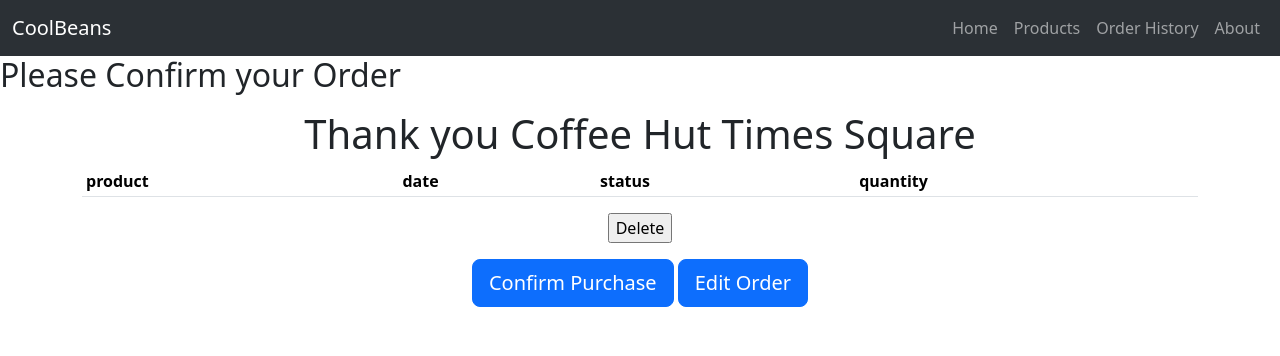
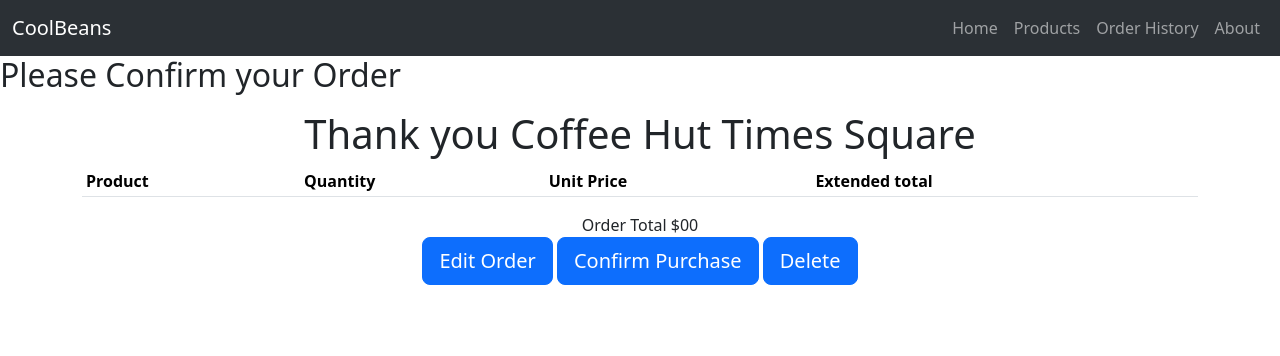
Before and after one commit to melville1/coolbeans, a Django app: page /confirmation/1 in a window 1280 px wide. Shown: the top 356 px of the page. Run offline with Django 4.2, Linux system fonts and the light colour scheme; data comes from the database, SQL or seed files in the repository; data that the repository does not hold is empty.

Commit message:
confirmation html

```diff
--- a/coolbeans/coolbeansapp/templates/confirmation.html
+++ b/coolbeans/coolbeansapp/templates/confirmation.html
@@ -10,35 +10,63 @@
     <div class="row">
       <div class="col text-center">
         <h1>Thank you {{order.addressee.name}}</h1>
-        <table class="table table-sm">
+        <div>
+          <table class="table table-sm">
           <tr>
-            <th>product</th>
-            <th>date</th>
-            <th>status</th>
-            <th>quantity</th>
+            <th>Product</th>
+            <!-- <th>date</th>
+            <th>status</th> -->
+            <th>Quantity</th>
+            <th>Unit Price</th>
+            <th>Extended total</th>
           </tr>
+
           {% for item in items %}
           <tr>
             <td>{{item.product}}</td>
             <td>{{item.quantity}}</td>
+            <td>{{item.product.price}}0</td>
+            <td>{{item.get_total}}0</td>
+            <td> </td>
+            <td></td>
 
           </tr>
+          {%endfor%}
+
+
+
+        </table>
+        </div>
+        <tr>
+          {% for total in item_totals %}
+            <td>{{total}}</td>
           {% endfor %}
-        </table>
+        </tr>
+        <tr>
+          <td></td>
+          <td> </td>
+          <td> </td>
+
+           <td <h4> Order Total </h4> ${{order_price}}0  </td>
+
+        </tr>
+
 
         <form method="POST">
           {% csrf_token %}
 
-          {{ formset.as_p }}
 
-
-        <input type="submit" name="delete" value="Delete" />
+      <a class="btn btn-primary btn-lg" href="{% url 'editorder' order.id %}">Edit Order</a>
+      <a class="btn btn-primary btn-lg" href="{% url 'receipt' order.id %}">Confirm Purchase</a>
+        <!--line 44 and 45 are different that the input tag delete button
+        the input delete takes you to the post of that view whereas the buttons from
+      line 44 and 45 take you to the view (beginning at the "get")  -->
+      <input class="btn btn-primary btn-lg" type="submit" name="delete" value="Delete" />
       </form>
 
 
 
-        <a class="btn btn-primary btn-lg" href="{% url 'receipt' order.id %}">Confirm Purchase</a>
-        <a class="btn btn-primary btn-lg" href="{% url 'editorder' order.id %}">Edit Order</a>
+
       </div>
     </div>
   </div>
--- a/coolbeans/coolbeansapp/templates/order.html
+++ b/coolbeans/coolbeansapp/templates/order.html
@@ -10,7 +10,7 @@
        {{ form.as_p }}
         {{ formset.as_p}}
        {% csrf_token %}
-       <button type="submit" >Purchase Order</button>
+       <button class="btn btn-primary btn-lg" type="submit" >Purchase Order</button>
    </form>
 
 
--- a/coolbeans/coolbeansapp/views.py
+++ b/coolbeans/coolbeansapp/views.py
@@ -55,7 +55,6 @@ class OrderView(View):
         return redirect('confirmation', order.id )
 
 
-
 class EditView(View):
 
     def get (self,request,id):
@@ -84,16 +83,15 @@ class EditView(View):
         return redirect('confirmation', order.id )
 
 
-
-
-
-
-
-
 class ConfirmationView(View):
-    def get (self,request,id):
-        order = Order.objects.get(id=id)
-        orderitems = order.orderitem_set.all() # give me all the order associated with this customer
+    def get (self,request,id): # the id is like a book but only contains the title
+        order = Order.objects.get(id=id) # we write this again because we need to acceess the book ( in this case order)
+        # the order.objects.get will get me the order associated with id
+        # this gets the entire object and all the data that it contains
+        orderitems = order.orderitem_set.all() # the "_set.all()" is a django method thats allows us
+        # to get everything from orderitem in this example.
+        item_total = Order.get_order_items(order)
+        order_price = round(Order.get_total(order),2)
 
 
         return render(
@@ -102,18 +100,17 @@ class ConfirmationView(View):
             context={
                 'order':order,
                 'items':orderitems,
-            }
-        )
+                'order_total': item_total,
+                'order_price': order_price,
+            })
+
+
     def post(self,request,id):
         order = Order.objects.get(id=id)
         orderitems = order.orderitem_set.all()
         if 'delete' in request.POST:
             order.delete()
             return redirect('home')
-
-
-
-
 
 
 class ReceiptView(View):
```
Also changed, not shown: coolbeans/coolbeansapp/templates/receipt.html (+5 -5 lines).
